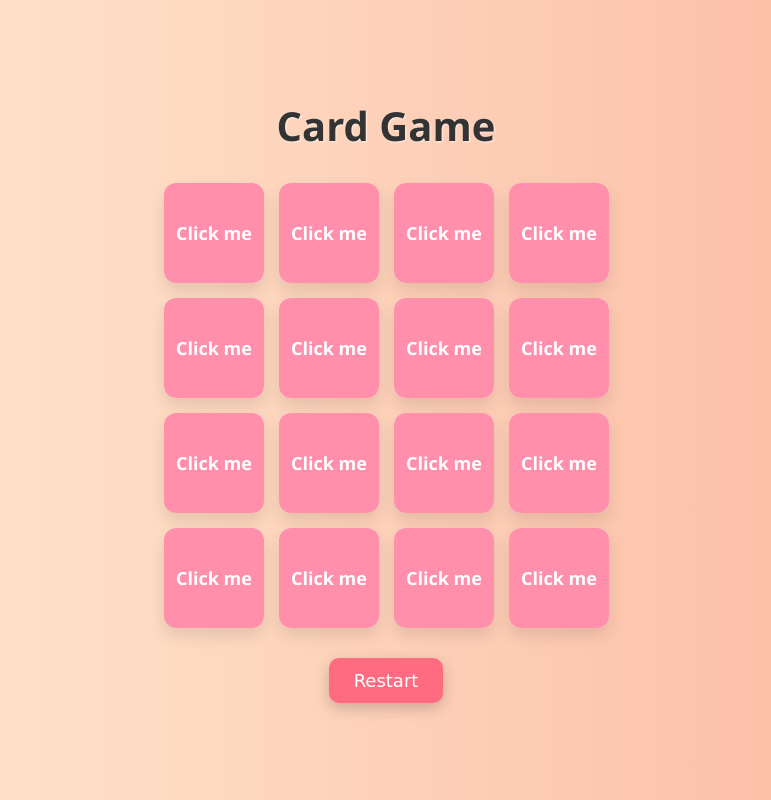
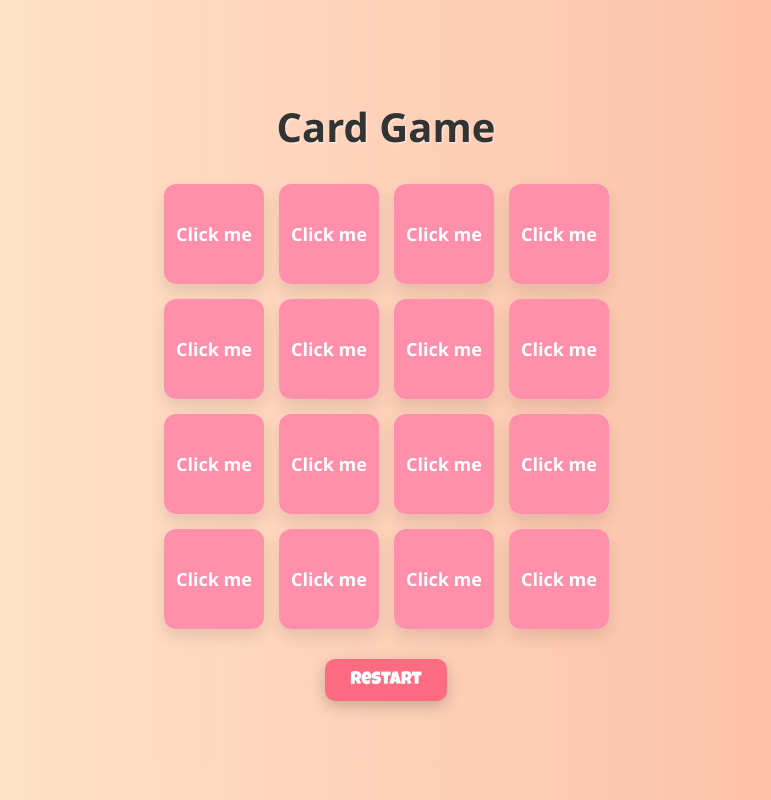
Before and after one commit to najmiddininomov/ForFun, a plain HTML site: page index.html in a window 1280 px wide. Shown: the whole page, without its empty margins (254-1025 px from the left). Drawn offline with Linux system fonts and the light colour scheme.

Commit message:
Yangilangan fariant

```diff
--- a/index.html
+++ b/index.html
@@ -1,21 +1,30 @@
 <!DOCTYPE html>
 <html lang="en">
+
 <head>
   <meta charset="UTF-8" />
   <meta http-equiv="X-UA-Compatible" content="IE=edge" />
   <meta name="viewport" content="width=device-width, initial-scale=1.0" />
+
+  <!-- Font Awesome -->
   <link
     rel="stylesheet"
-
     href="https://cdnjs.cloudflare.com/ajax/libs/font-awesome/6.3.0/css/all.min.css"
-      <link href="https://fonts.googleapis.com/css2?family=Luckiest+Guy&display=swap" rel="stylesheet"
     integrity="sha512-SzlrxWUlpfuzQ+pcUCosxcglQRNAq/DZjVsC0lE40xsADsfeQoEypE+enwcOiGjk/bSuGGKHEyjSoQ1zVisanQ=="
     crossorigin="anonymous"
     referrerpolicy="no-referrer"
   />
+
+  <!-- Google Font -->
+  <link href="https://fonts.googleapis.com/css2?family=Luckiest+Guy&display=swap" rel="stylesheet" />
+
+  <!-- Custom CSS -->
   <link rel="stylesheet" href="./main.css" />
+
   <title>For Fun</title>
 </head>
+
+
 <body>
   <h1>Card Game </h1>
 
@@ -23,4 +32,5 @@
   <button class="Restart">Restart</button>
 </body>
 <script src="./app.js"></script>
+
 </html>
```
Lines whose indentation alone changed are shown as unchanged.
